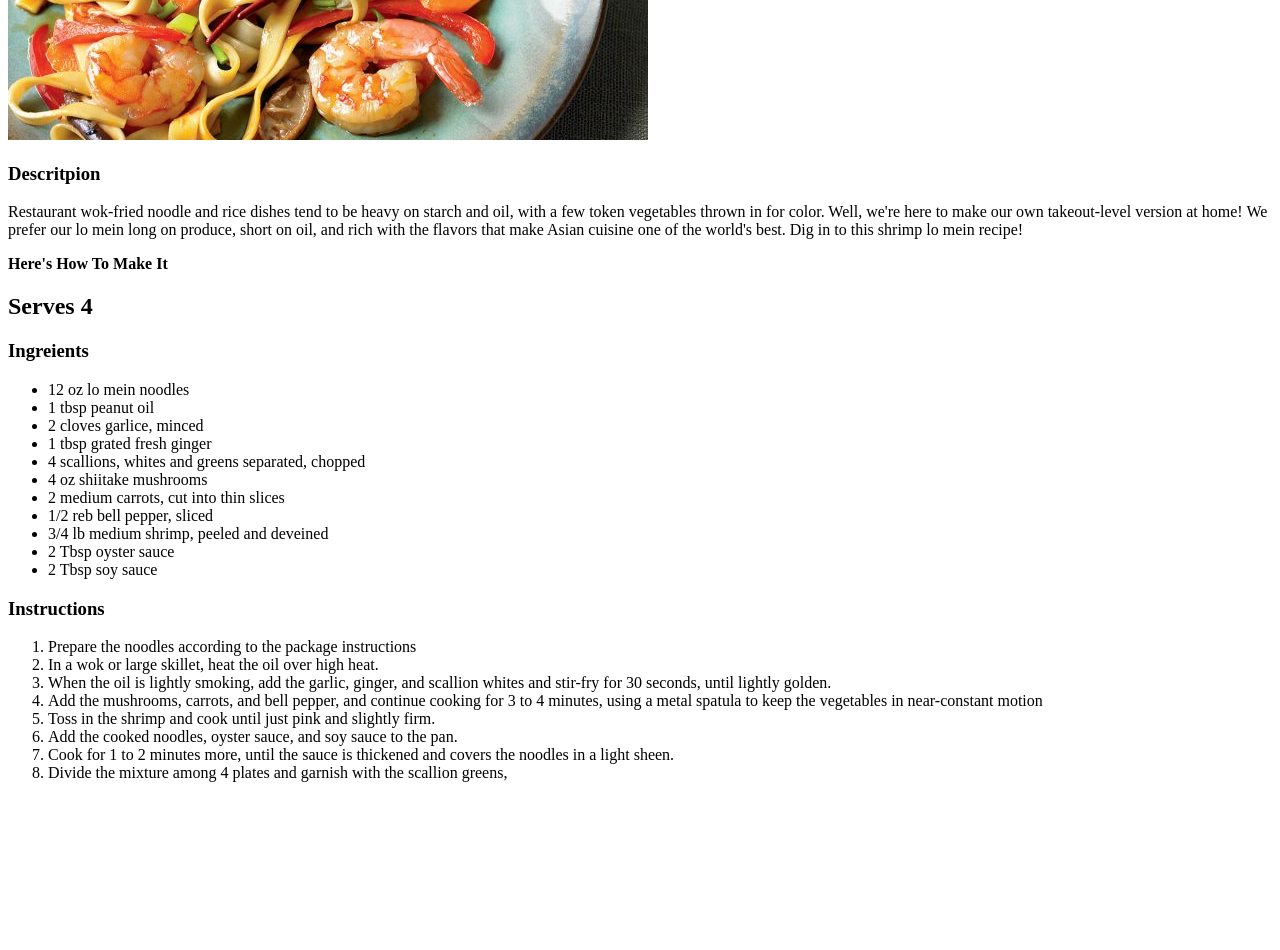
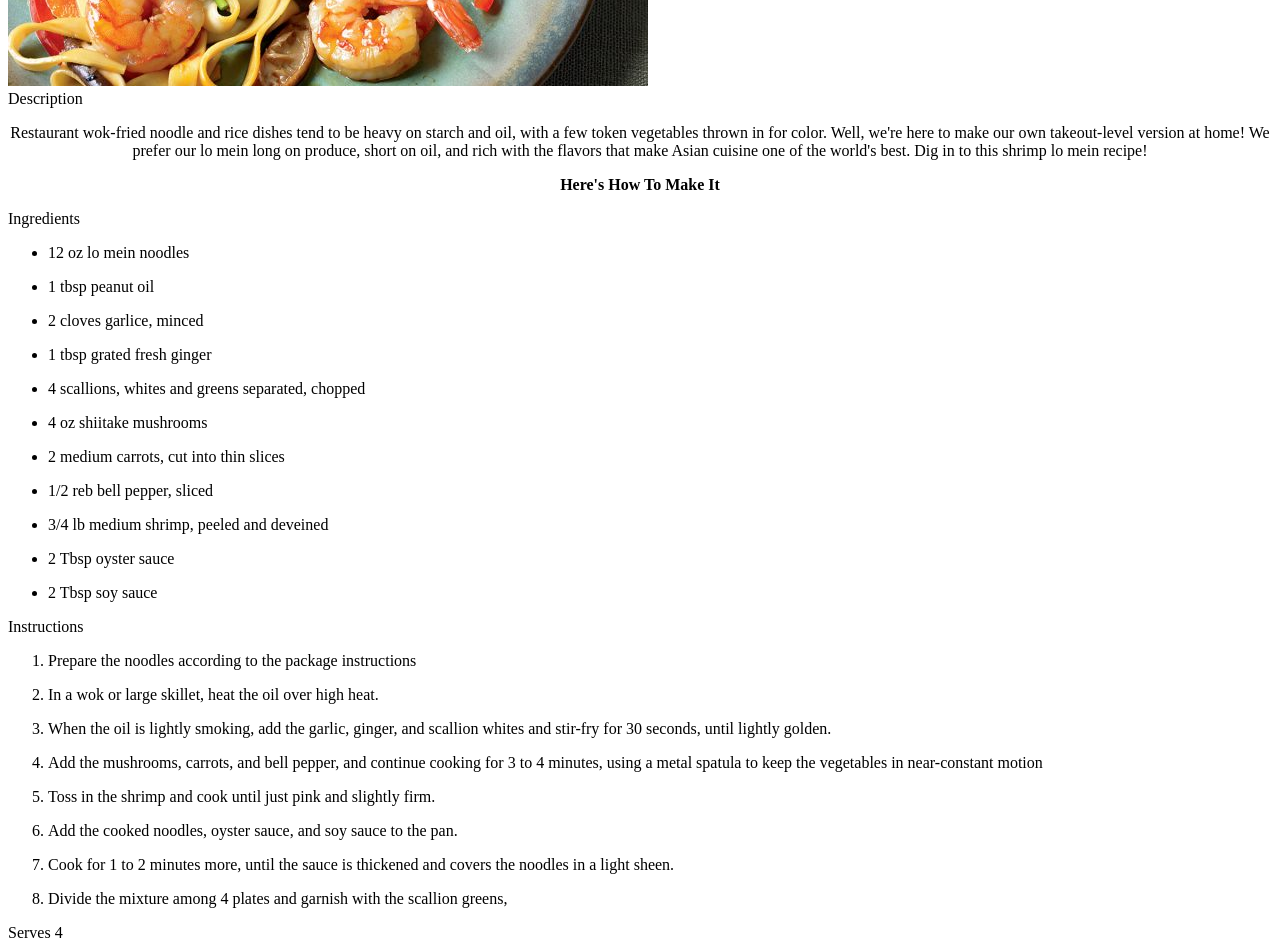
Before and after one commit to bitz820/odin-recipes, a plain HTML site: page recipes/lomein.html in a window 1280 px wide. Shown: the part 300-1250 px from the top of the page. Before the commit the page ends 1098 px from the top, so only its background shows below. Drawn offline with Linux system fonts and the light colour scheme.

Commit message:
blt.html

```diff
--- a/recipes/lomein.html
+++ b/recipes/lomein.html
@@ -5,45 +5,85 @@
     <meta http-equiv="X-UA-Compatible" content="IE=edge">
     <meta name="viewport" content="width=device-width, initial-scale=1.0">
     <title>Shrimp Lo Mein</title>
+    <link rel="stylesheet" href="../style.css">
 
 </head>
+
+
 <body>
-    <h1>Shrimp Lo Mein</h1>
+    <div class="lomeintitle">Shrimp Lo Mein</div>
         <img src="../images/lomein.jpg" alt="Shrimp Lo Mein with Carrots, Red Bell Pepper and Green Onions">
 
-    <h3>Descritpion</h3>
-        <p>Restaurant wok-fried noodle and rice dishes tend to be heavy on starch and oil, with a few token vegetables thrown in for color. Well, we're here to make our own takeout-level version at home! We prefer our lo mein long on produce, short on oil, and rich with the flavors that make Asian cuisine one of the world's best. Dig in to this shrimp lo mein recipe!</p>
+    <div class="lomeinheaderformat">Description</div>
+        <p id="scripttext">Restaurant wok-fried noodle and rice dishes tend to be heavy on starch and oil, with a few token vegetables thrown in for color. Well, we're here to make our own takeout-level version at home! We prefer our lo mein long on produce, short on oil, and rich with the flavors that make Asian cuisine one of the world's best. Dig in to this shrimp lo mein recipe!</p>
 
-        <p><strong>Here's How To Make It</strong></p>
+        <p id="howto"><strong>Here's How To Make It</strong></p>
 
-        <p><h2>Serves 4</h2></p>
 
-        <p><h3>Ingreients</h3></p>
+    <div class="lomeinheaderformat">Ingredients</div>
         <ul>
-            <li>12 oz lo mein noodles</li>
-            <li>1 tbsp peanut oil</li>
-            <li>2 cloves garlice, minced </li>
-            <li>1 tbsp grated fresh ginger</li>
-            <li>4 scallions, whites and greens separated, chopped</li>
-            <li>4 oz shiitake mushrooms</li>
-            <li>2 medium carrots, cut into thin slices</li>
-            <li>1/2 reb bell pepper, sliced</li>
-            <li>3/4 lb medium shrimp, peeled and deveined</li>
-            <li>2 Tbsp oyster sauce</li>
-            <li>2 Tbsp soy sauce</li>
+            <li>
+                <p id="onelo">12 oz lo mein noodles</p>
+            </li>
+            <li>
+                <p id="twolo">1 tbsp peanut oil</p>
+            </li>
+            <li>
+                <p id="threelo">2 cloves garlice, minced </p>
+            </li>
+            <li>
+                <p id="fourlo">1 tbsp grated fresh ginger</p>
+            </li>
+            <li>
+                <p id="fivelo">4 scallions, whites and greens separated, chopped</p>
+            </li>
+            <li>
+                <p id="sixlo">4 oz shiitake mushrooms</p>
+            </li>
+            <li>
+                <p id="sevenlo">2 medium carrots, cut into thin slices</p>
+            </li>
+            <li>
+                <p id="eightlo">1/2 reb bell pepper, sliced</p>
+            </li>
+            <li>
+                <p id="ninelo">3/4 lb medium shrimp, peeled and deveined</p>
+            </li>
+            <li>
+                <p id="ninelo">2 Tbsp oyster sauce</p>
+            </li>
+            <li>
+                <p id="tenlo">2 Tbsp soy sauce</p>
         </ul>
 
-    <h3>Instructions</h3>
+    <div class="lomeinheaderformat">Instructions</div>
         <ol>
-            <li>Prepare the noodles according to the package instructions</li>
-            <li>In a wok or large skillet, heat the oil over high heat.</li>
-            <li>When the oil is lightly smoking, add the garlic, ginger, and scallion whites and stir-fry for 30 seconds, until lightly golden.</li>
-            <li>Add the mushrooms, carrots, and bell pepper, and continue cooking for 3 to 4 minutes, using a metal spatula to keep the vegetables in near-constant motion</li>
-            <li>Toss in the shrimp and cook until just pink and slightly firm.</li>
-            <li>Add the cooked noodles, oyster sauce, and soy sauce to the pan.</li>
-            <li>Cook for 1 to 2 minutes more, until the sauce is thickened and covers the noodles in a light sheen.</li>
-            <li>Divide the mixture among 4 plates and garnish with the scallion greens,</li>
+            <li>
+                <p id="tenlo">Prepare the noodles according to the package instructions</p>
+            </li>
+            <li>
+                <p id="ninelo">In a wok or large skillet, heat the oil over high heat.</p>
+            </li>
+            <li>
+                <p id="eightlo">When the oil is lightly smoking, add the garlic, ginger, and scallion whites and stir-fry for 30 seconds, until lightly golden.</p>
+            </li>
+            <li>
+                <p id="sixlo">Add the mushrooms, carrots, and bell pepper, and continue cooking for 3 to 4 minutes, using a metal spatula to keep the vegetables in near-constant motion</p>
+            </li>
+            <li>
+                <p id="fivelo">Toss in the shrimp and cook until just pink and slightly firm.</p>
+            </li>
+            <li>
+                <p id="threelo">Add the cooked noodles, oyster sauce, and soy sauce to the pan.</p>
+            </li>
+            <li>
+                <p id="twolo">Cook for 1 to 2 minutes more, until the sauce is thickened and covers the noodles in a light sheen.</p>
+            </li>
+            <li>
+            <p id="onelo">Divide the mixture among 4 plates and garnish with the scallion greens,</p>
         </ol>
+
+    <div class="lomeintitle">Serves 4</div>
 
 </body>
 </html>
```
Also changed, not shown: recipes/fettalf.html (+68 -34 lines), recipes/pudding.html (+42 -23 lines).
